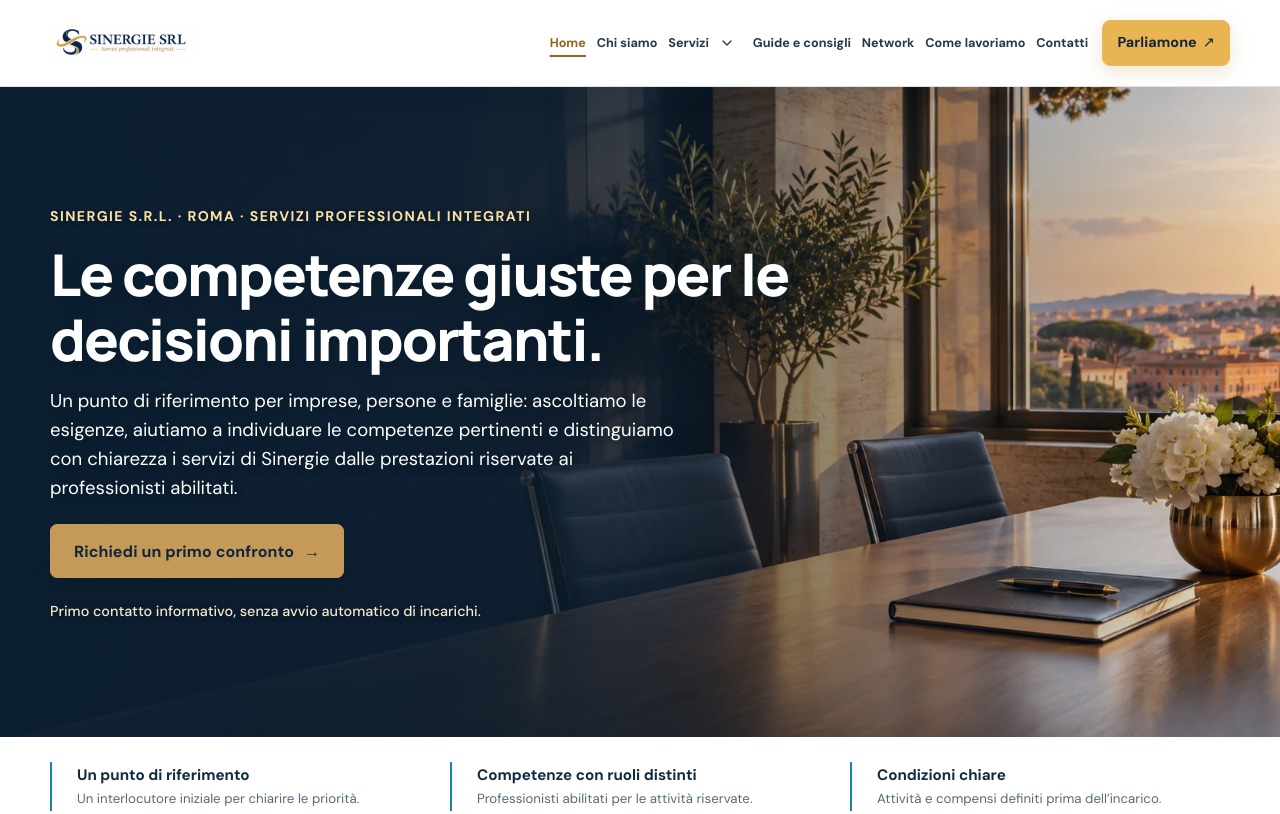
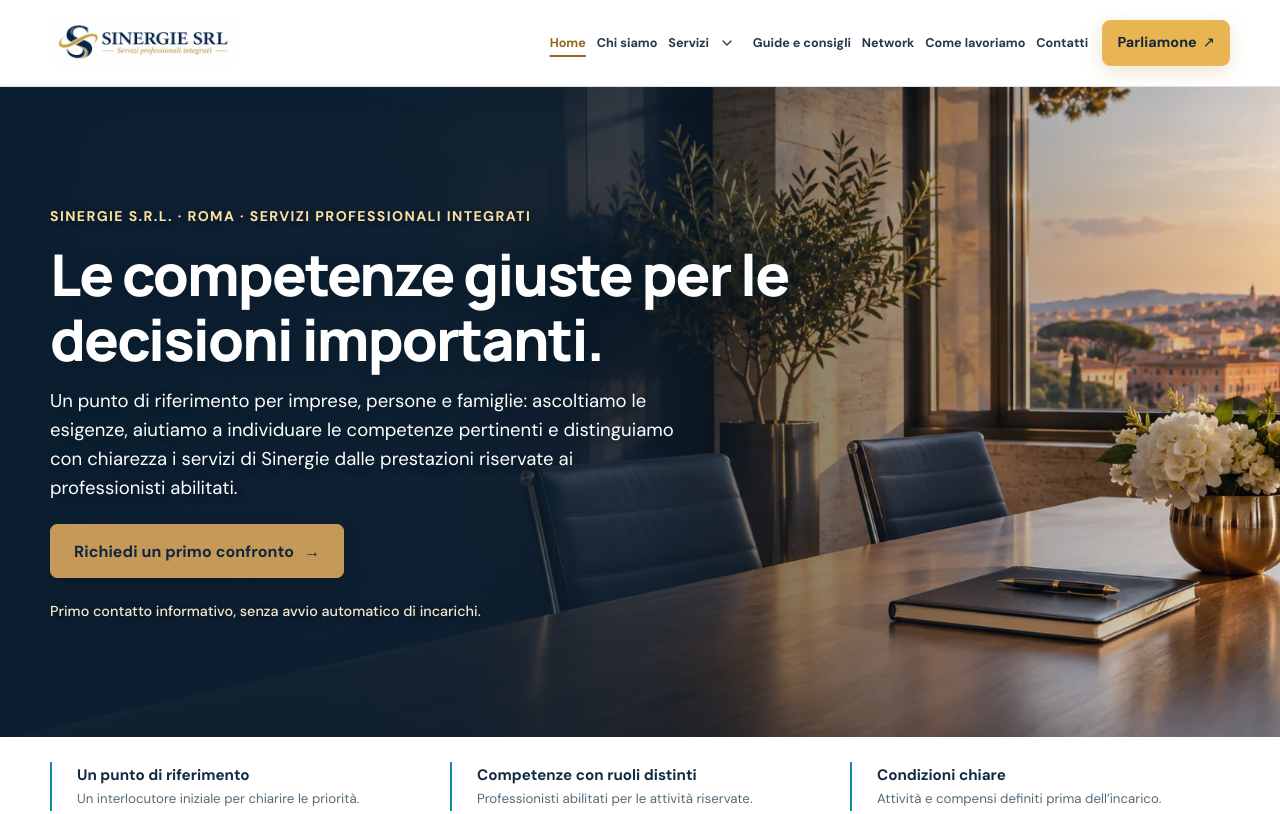
Before and after one commit to Sinergiesrl/sinergie-2-srl, a plain HTML site: page index.html in a window 1280 px wide. Shown: the top 814 px of the page. Drawn offline with Linux system fonts and the light colour scheme.

Commit message:
Increase logo image width in header styles

```diff
--- a/sinergie-navigazione-fix.css
+++ b/sinergie-navigazione-fix.css
@@ -3,7 +3,7 @@
 .header { z-index: 100 !important; }
 .header .header-in { display: flex; align-items: center; gap: clamp(9px,1.1vw,17px); min-width: 0; }
 .header .logo { flex: 0 0 auto; }
-.header .logo img { display: block; width: clamp(135px,11.2vw,165px); height: auto; }
+.header .logo img { display: block; width: clamp(176px,14.6vw,215px); height: auto; }
 .header nav#main-nav { display: flex; position: static; align-items: center; justify-content: flex-end; gap: clamp(8px,.85vw,14px); flex: 1 1 auto; min-width: 0; margin-left: auto; padding: 0; background: transparent; box-shadow: none; overflow: visible; }
 .header nav#main-nav > a:not(.nav-action) { display: inline-flex; align-items: center; white-space: nowrap; font-size: clamp(.79rem,.78vw,.88rem); line-height: 1.3; padding: 10px 0; min-height: 42px; }
 .header nav#main-nav > .nav-action { display: none !important; }
```
